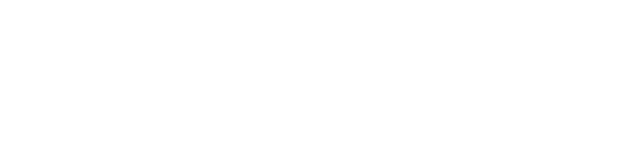
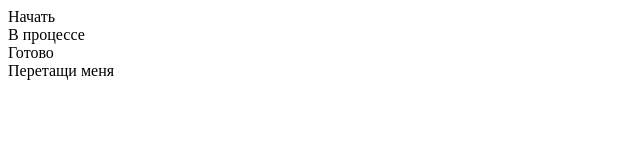
Before and after one commit to aleksdsgn/kanban, a plain HTML site: page index.html in a window 1280 px wide. Shown: the whole page, without its empty margins (0-640 px from the left). Drawn offline with Linux system fonts and the light colour scheme.

Commit message:
feat: add markup

```diff
--- a/index.html
+++ b/index.html
@@ -7,6 +7,22 @@
   <title>My kanban</title>
 </head>
 <body>
+  <main>
 
+    <div class="row">
+      <div class="col-header start">Начать</div>
+      <div class="col-header progress">В процессе</div>
+      <div class="col-header done">Готово</div>
+    </div>
+
+    <div class="row">
+      <div class="placeholder">
+        <div class="item">Перетащи меня</div>
+      </div>
+      <div class="placeholder"></div>
+      <div class="placeholder"></div>
+    </div>
+
+  </main>
 </body>
 </html>
```
